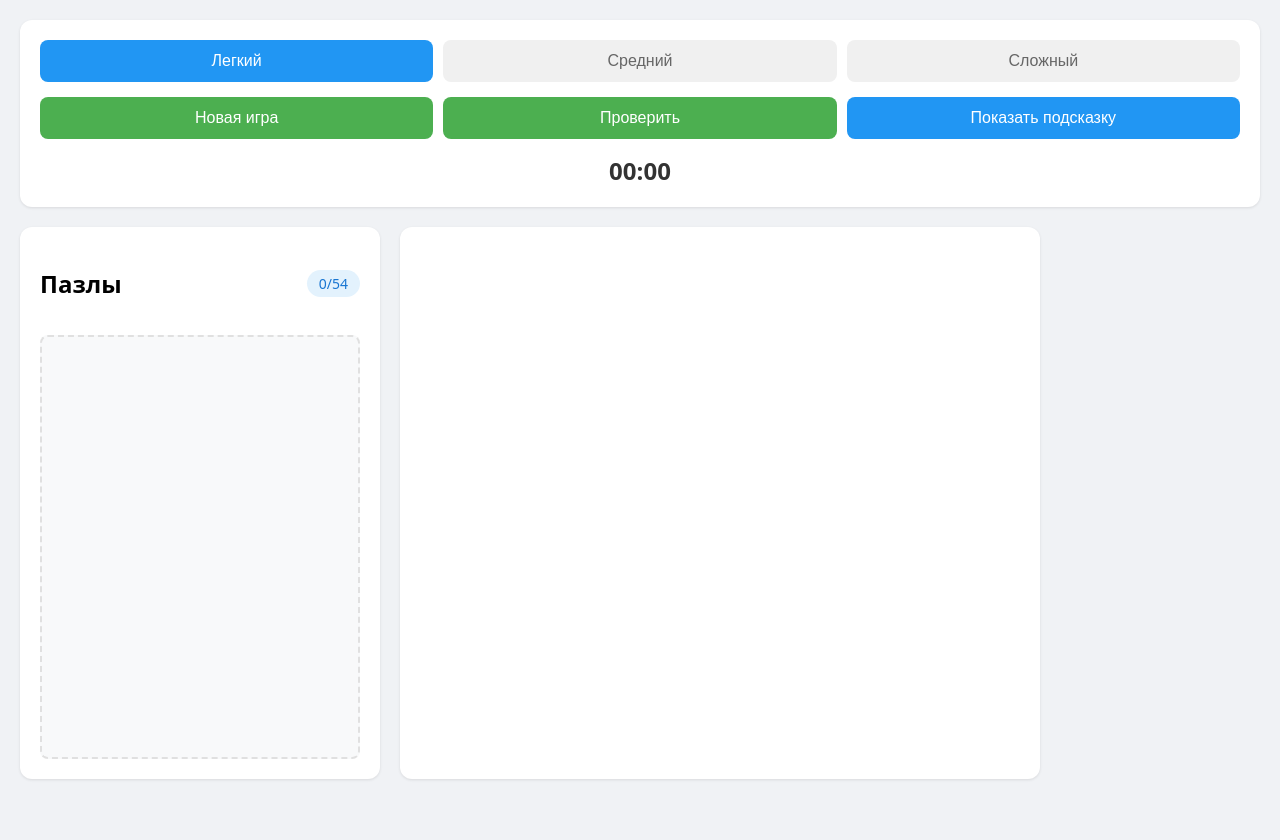
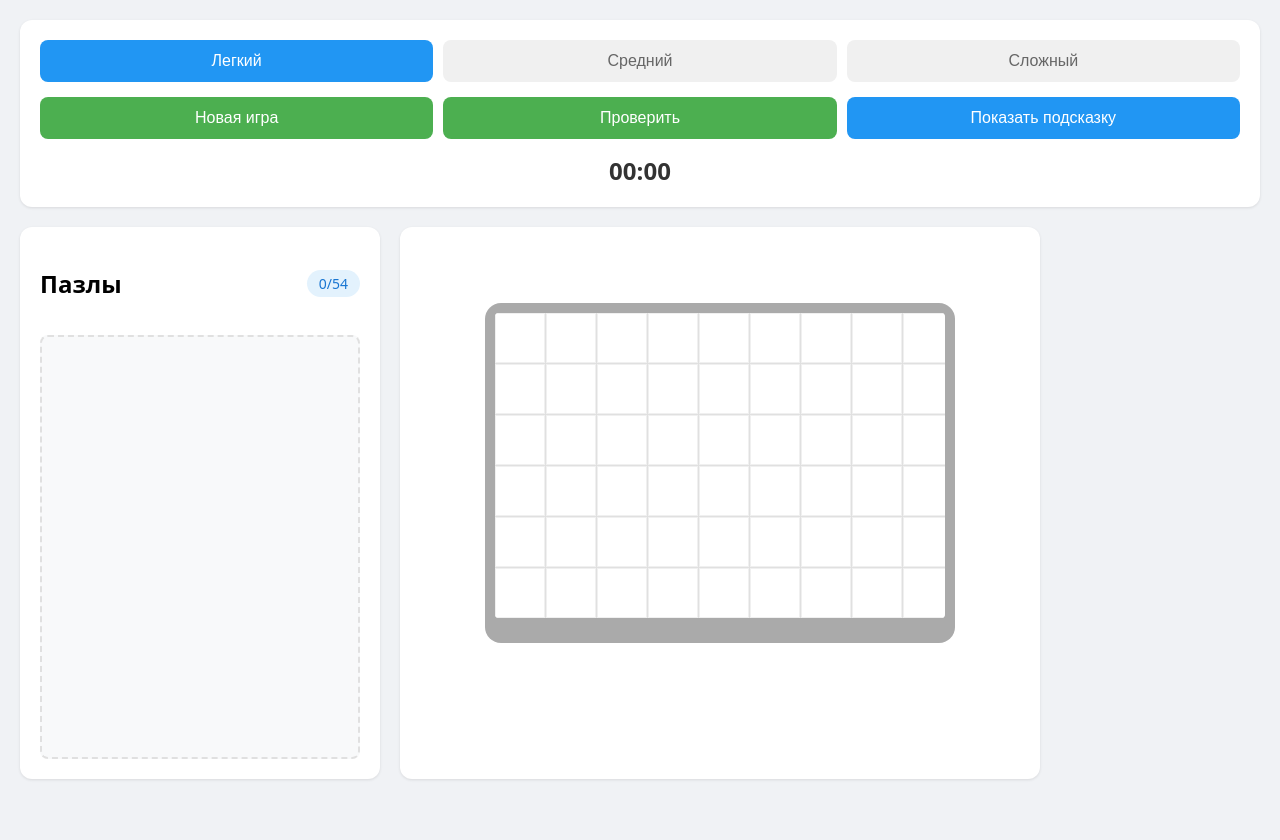
Before and after one commit to SNAcorp/shabalin, a FastAPI app: page /puzzle in a window 1280 px wide. Run offline with FastAPI, Linux system fonts and the light colour scheme.

Commit message:
Innitial Commit

```diff
--- a/app/templates/puzzle.html
+++ b/app/templates/puzzle.html
@@ -241,7 +241,7 @@
         </div>
 
         <div class="grid-and-preview">
-            <div class="back">
+            <div class="back active">
                 <div class="grid-container">
                     <div id="puzzleGrid" class="puzzle-grid"></div>
                 </div>
```
